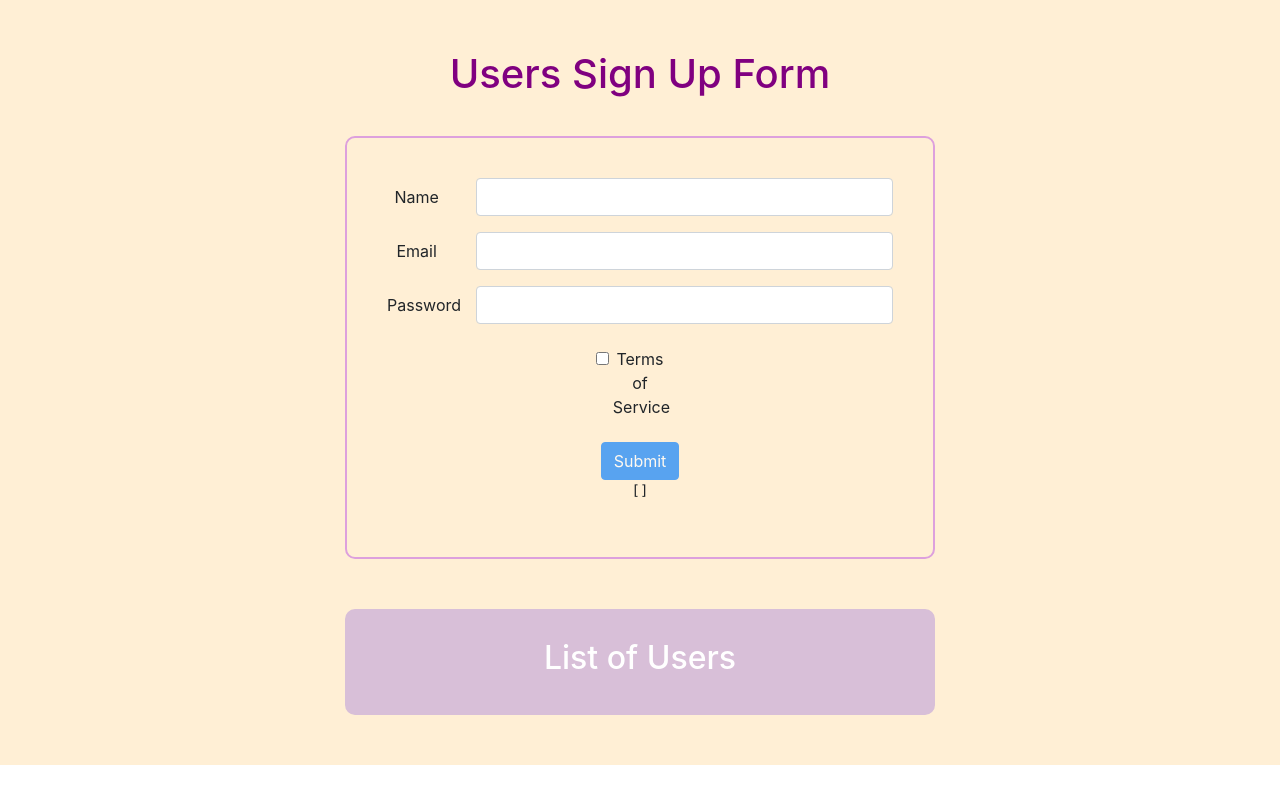
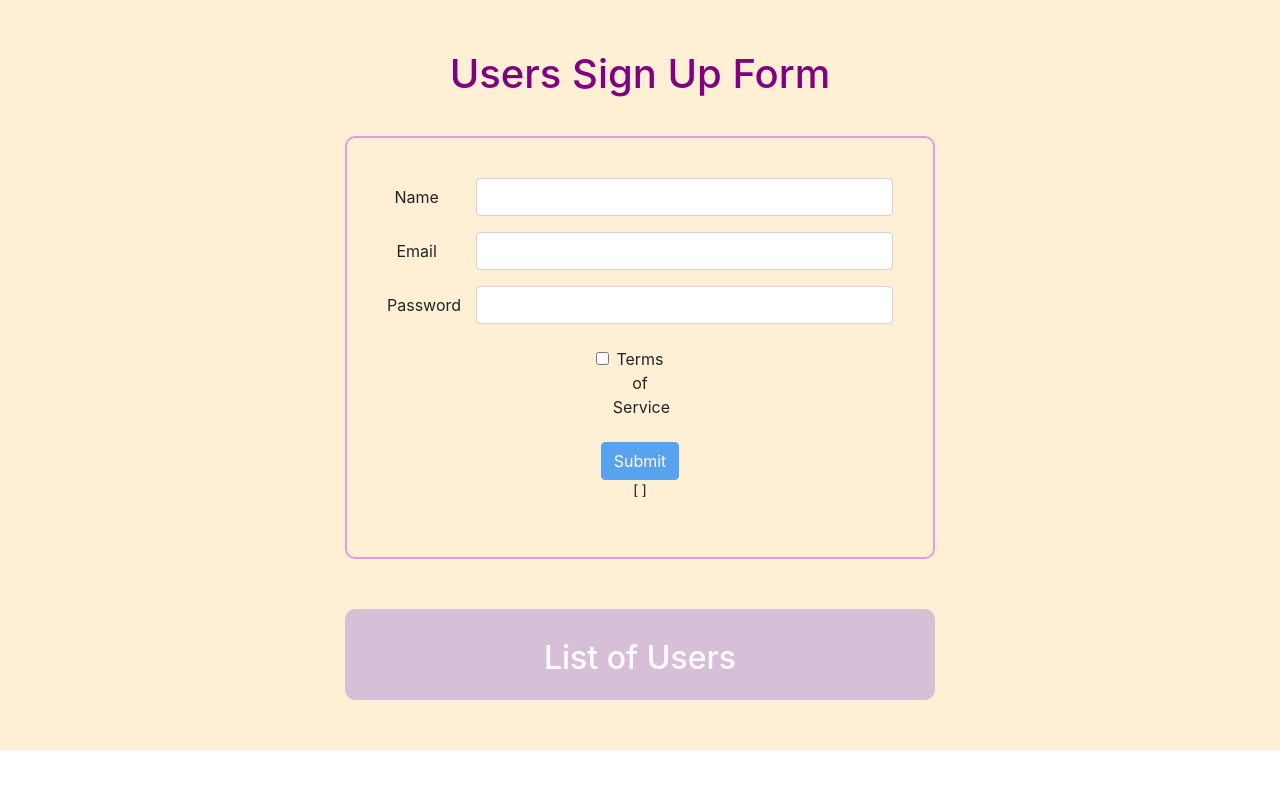
Before and after one commit to maribelcuales/User-Onboarding, a React (Create React App) app in the folder user-onboarding/: page / in a window 1280 px wide. Built offline with nearby package versions, Linux system fonts and the light colour scheme.

Commit message:
Added labels to mapped data of user list.

```diff
--- a/user-onboarding/src/App.css
+++ b/user-onboarding/src/App.css
@@ -24,7 +24,7 @@ h1 {
 h2 {
   color: white;
   padding-top: 30px;
-  padding-bottom: 30px;
+  padding-bottom: 15px;
   width: 50%;
   margin: auto;
 }
--- a/user-onboarding/src/App.js
+++ b/user-onboarding/src/App.js
@@ -22,15 +22,15 @@ function App() {
       <FormComponent addUser={addUser}/>
       <div className="user-list">
         <h2>List of Users</h2>
-        <div>
-          {users.map(user => (
-            <div key={user.id}>
-              <h3>{user.name}</h3>
-              <p>{user.email}</p>
-              <p>{user.password}</p>
-            </div>
-          ))}
-        </div>
+        {/* <div> */}
+        {users.map(user => (
+          <div key={user.id}>
+            <h3>{user.name}</h3>
+            <p>Email: {user.email}</p>
+            <p>Password: {user.password}</p>
+          </div>
+        ))}
+        {/* </div> */}
       </div>
     </div>
   );
```
